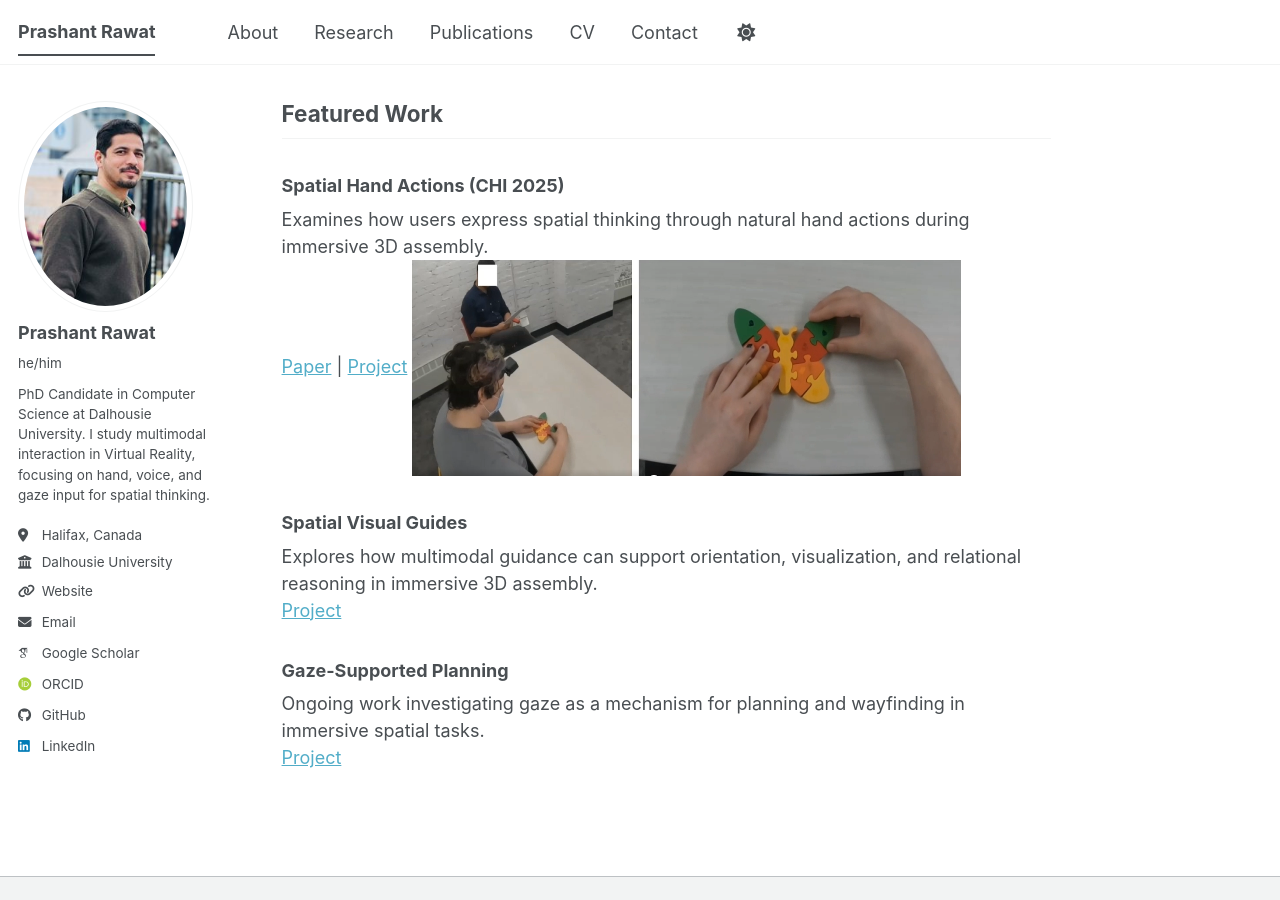
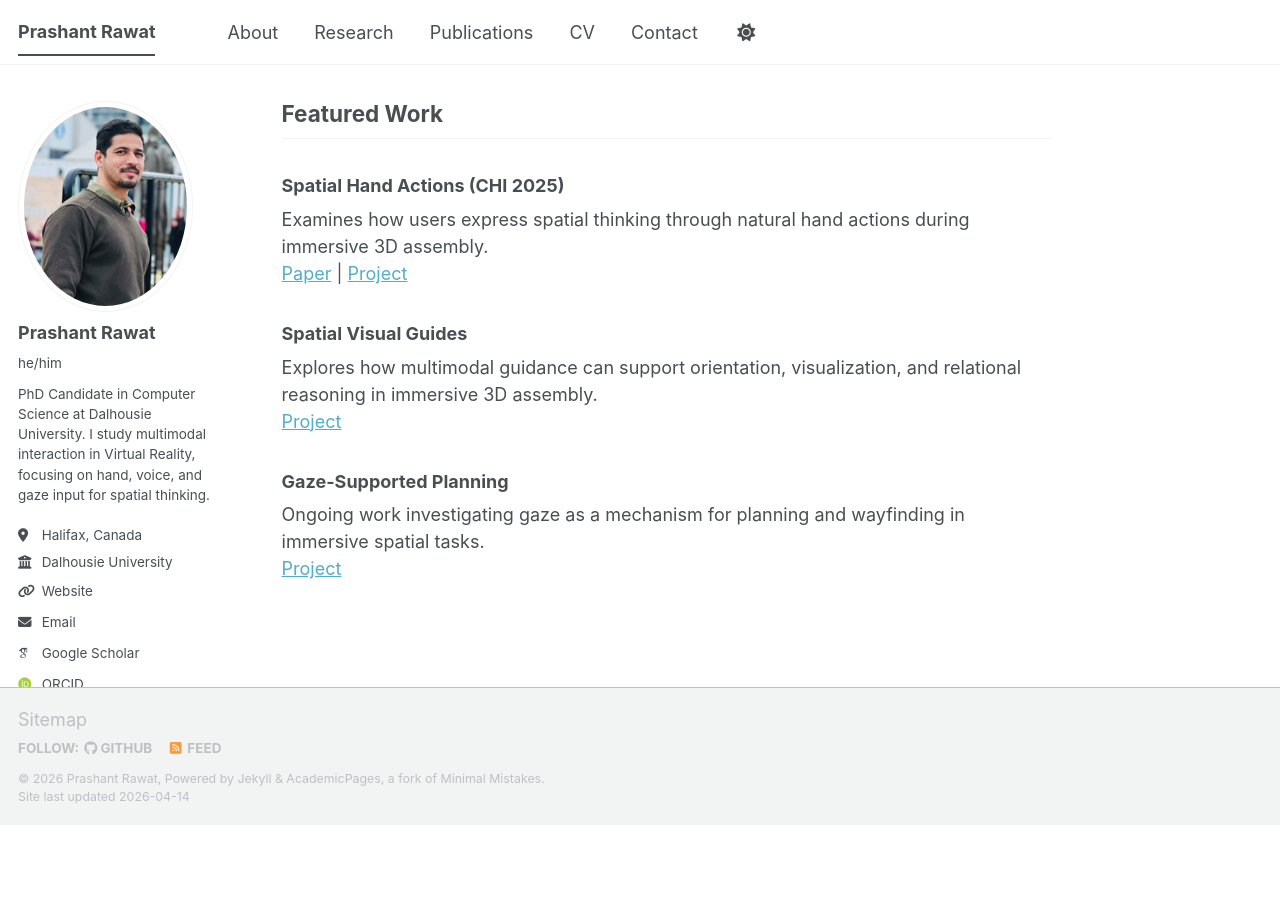
Before and after one commit to prashantXR/prashantXR.github.io, a Jekyll site: the page built from _pages/about.md, in a window 1280 px wide and 900 px high, scrolled down 979 px. Built offline with Jekyll 4.4.1, drawn with Linux system fonts in a browser that asks for light colours; some web fonts are replaced; a script bundle is joined from its source files by our own code; library files that are not in the unit come from our copies; after the commit the page ends 1804 px from its top, so only the background shows below that.

Commit message:
Update about.md

```diff
--- a/_pages/about.md
+++ b/_pages/about.md
@@ -36,7 +36,7 @@ I study how people express and use spatial reasoning in immersive environments,
 ### Spatial Hand Actions (CHI 2025)
 Examines how users express spatial thinking through natural hand actions during immersive 3D assembly.
 [Paper](https://doi.org/10.1145/3706598.3713424) | [Project](https://github.com/prashantXR/spatial-hand-actions-chi2025)
-![Spatial Hand Actions](../images/projects/spatial-hand-actions.png)
+
 
 ### Spatial Visual Guides
 Explores how multimodal guidance can support orientation, visualization, and relational reasoning in immersive 3D assembly.
```
